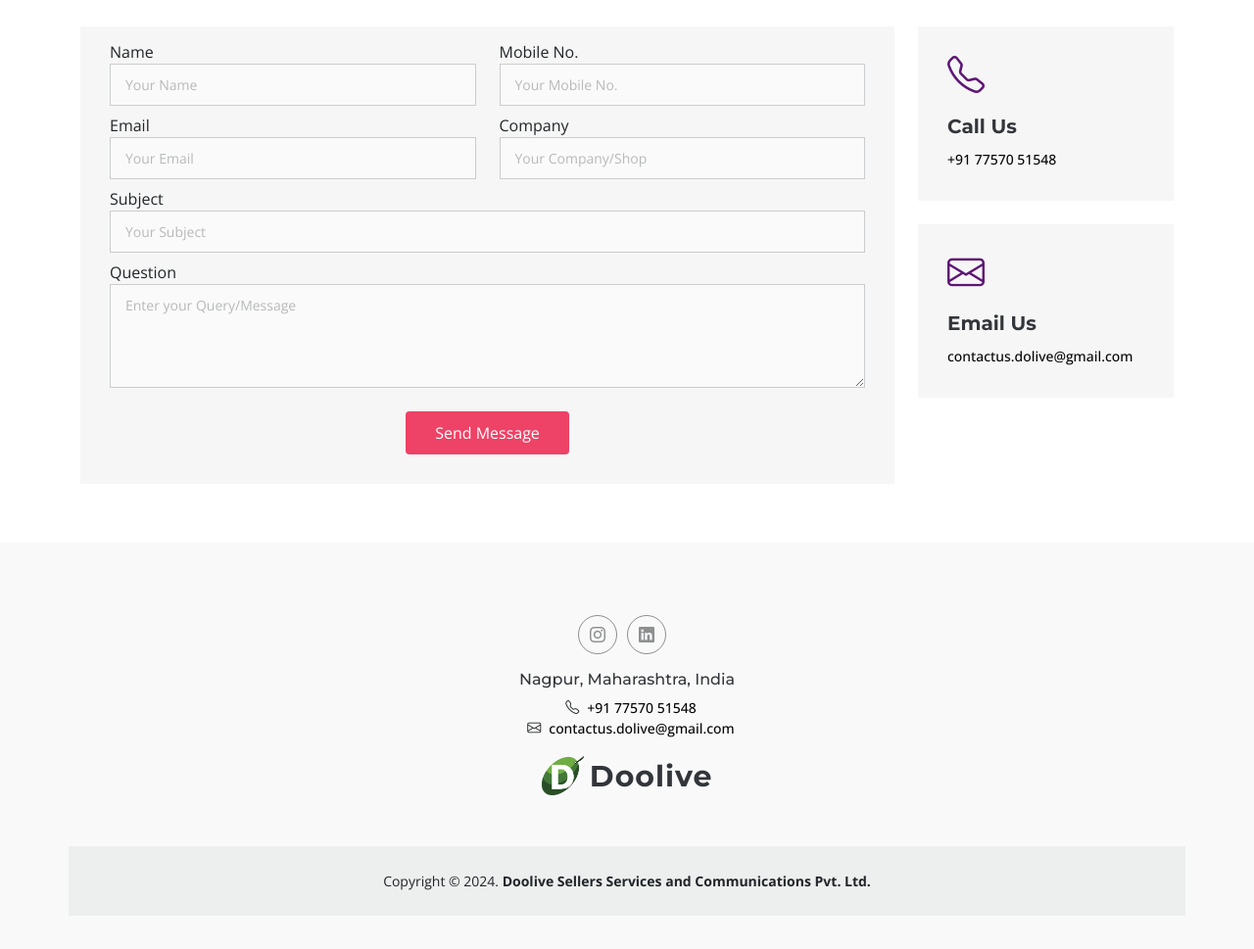
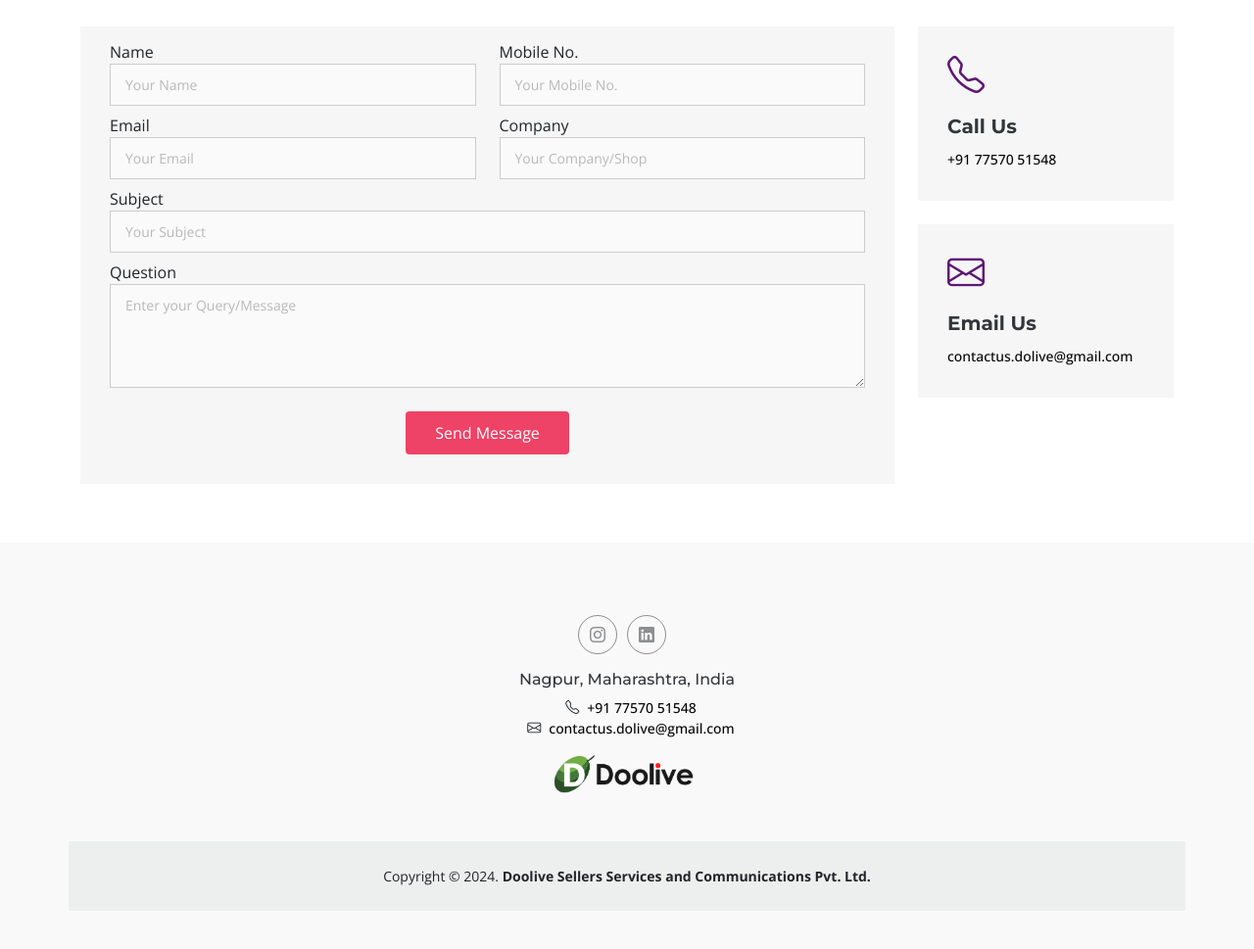
Before and after one commit to Saurabhmeharkar/doolive, a plain HTML site: page index.html in a window 1280 px wide. Shown: the part 4423-5392 px from the top of the page at 98% size. Drawn offline with nearby package versions, Linux system fonts and the light colour scheme.

Commit message:
logo change

```diff
--- a/assets/js/main.js
+++ b/assets/js/main.js
@@ -22,8 +22,8 @@
       selectLogo.setAttribute("src", "assets/Logo/doolive_full_dark_transp_logo.png")
     }
     else {
+      selectBody.classList.remove('scrolled');
       selectLogo.setAttribute("src", "assets/Logo/doolive_full_light_transp_logo.png")
-      selectBody.classList.remove('scrolled');
     }
   }
 
--- a/index.html
+++ b/index.html
@@ -39,7 +39,7 @@
 
       <a href="index.html" class="logo d-flex align-items-center me-auto me-xl-0">
         <img class="cp-logo" src="assets/Logo/doolive_full_light_transp_logo.png" alt="">
-        <!-- <h1 class="sitename">DooLive</h1> -->
+        <!-- <h1 class="sitename">Doolive</h1> -->
       </a>
 
       <nav id="navmenu" class="navmenu">
@@ -460,8 +460,8 @@
         </div>
 
         <a href="/" class="logo d-flex align-items-center mt-3">
-          <img src="assets/Logo/doolive_logo_transp.png" alt="">
-          <span class="sitename">Doolive</span>
+          <img src="assets/Logo/doolive_full_dark_transp_logo.png" alt="">
+          <!-- <span class="sitename">Doolive</span> -->
         </a>
       </div>
 
```
